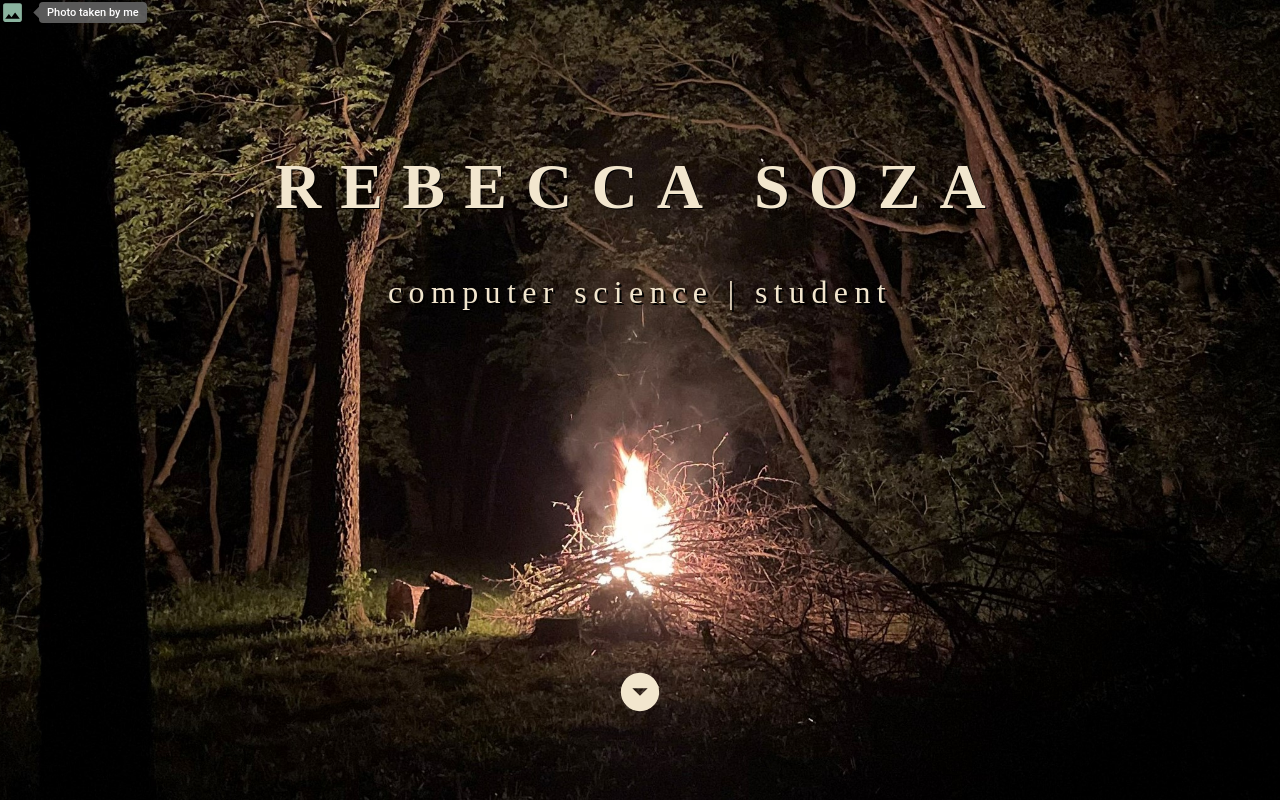
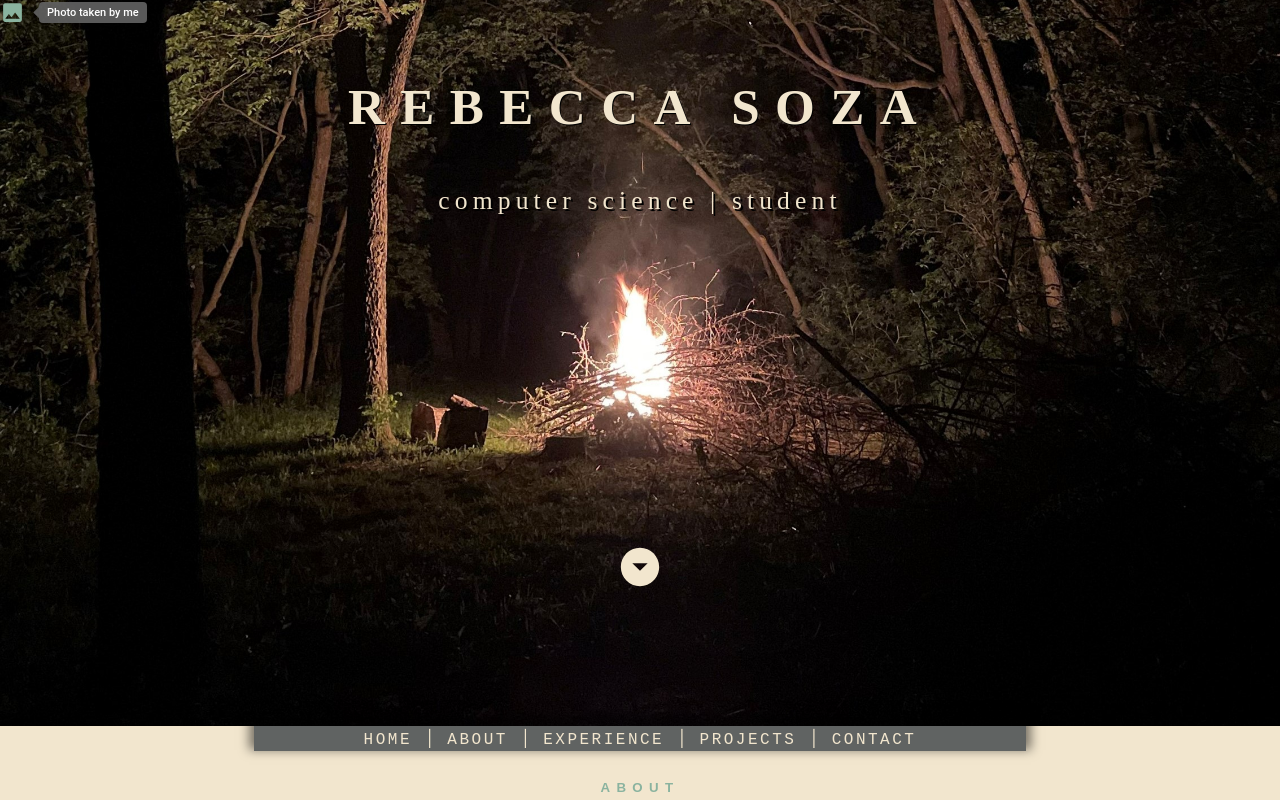
Before and after one commit to rsoza/resume, a React (Create React App) app: page / in a window 1280 px wide. Shown: the top 800 px of the page. Built offline with nearby package versions, Linux system fonts and the light colour scheme.

Commit message:
changed background sizing on home page

```diff
--- a/src/App.css
+++ b/src/App.css
@@ -7,16 +7,13 @@ body{
 }
 h1 {
   color:#F2E6CE;
-  padding-top: 70px;
   background-color: transparent;
-  font-size: 100%;
-  font-size: 4rem;
+  font-size: 4vw;
   font-family: 'Amethysta', serif;
   text-align: center;
   line-height: 1.4em;
   text-transform: uppercase;
   letter-spacing: .3em;
-  white-space:nowrap;
   text-shadow: 1px 1px #000000;
 }
 h2 {
@@ -81,7 +78,7 @@ h6 {
   font-weight: 100;
   margin-bottom: 10px;
 }
-h7 {
+.h7 {
   color: #606362;
   text-align: center;
   font-size: 1.6rem;
--- a/src/components/common/about/About.jsx
+++ b/src/components/common/about/About.jsx
@@ -38,10 +38,10 @@ export default function About() {
                     The more you practice, the better you get, the more freedom
                     you have to create. -Jocko Willink
                   </h6>
-                  <h7>
+                  <div className="h7">
                     I believe in always developing not only your mind, but also
                     your body. My hobbies are weight training and potery.
-                  </h7>
+                  </div>
                 </Item>
               </Grid>
               <Grid item xs={6}>
@@ -58,7 +58,7 @@ export default function About() {
             <a
               href="files/resume.pdf"
               title="Download CV"
-              class="button button-primary"
+              className="button button-primary"
             >
               Download Resume
             </a>
--- a/src/components/common/home/Home.css
+++ b/src/components/common/home/Home.css
@@ -1,21 +1,25 @@
 .home-block{
   width: 100%;
-  background: #161415 url('../../../images/header-background1.jpg') no-repeat top center;
-  background-size: cover !important;
-  -webkit-background-size: cover !important;
+  background: #161415 url('../../../images/header-background1.jpg') no-repeat center center fixed;
+  -webkit-background-size: cover;
+  -moz-background-size: cover;
+  -o-background-size: cover;
+  background-size: cover;
   text-align: center;
-  overflow: hidden;
-  top:0px;
+}
+#home{
+  padding-bottom: 10%;
 }
 .noshow {
     display: none;
 }
-.arrow{
-  margin: 350px;
+.arrowButton{
+  align-items: center;
+  margin-top: 25%;
 }
 span.fire{
   padding-bottom: 50px;
-  font-size: 2em;
+  font-size: 2vw;
   letter-spacing: .2em;
   color:#F2E6CE;
   text-shadow: 2px 2px #000000;
--- a/src/components/common/home/Home.jsx
+++ b/src/components/common/home/Home.jsx
@@ -4,14 +4,11 @@ import { IconButton } from "@mui/material";
 import ArrowDropDownCircleIcon from "@mui/icons-material/ArrowDropDownCircle";
 import PhotoIcon from "@mui/icons-material/Photo";
 import Tooltip from "@mui/material/Tooltip";
-import useWindowDimensions from "../../WindowsDim.js";
 
 export default function About() {
-  const { height, width } = useWindowDimensions();
-
   return (
     <>
-      <div className="home-block" sx={{ height: { height }, width: { width } }}>
+      <div className="home-block">
         <section id="home">
           <div className="photo">
             <Tooltip title="Photo taken by me" placement="right" arrow>
@@ -27,13 +24,13 @@ export default function About() {
           <div className="noshow">
             <h5>HOME</h5>
           </div>
-        </section>
+
           <div className="intro">
             <h1> Rebecca Soza</h1>
             <span className="fire"> Computer Science | Student </span>
           </div>
-        <div className="arrow">
-          <a href="#about" className="navbar-item">
+          <div className="arrowButton">
+            <a href="#about" className="aboutbutton">
               <IconButton aria-label="downArrow">
                 <Tooltip title="Click me" placement="top" arrow>
                   <ArrowDropDownCircleIcon
@@ -47,6 +44,7 @@ export default function About() {
               </IconButton>
             </a>
           </div>
+        </section>
       </div>
     </>
   );
```
Lines whose indentation alone changed are shown as unchanged.
